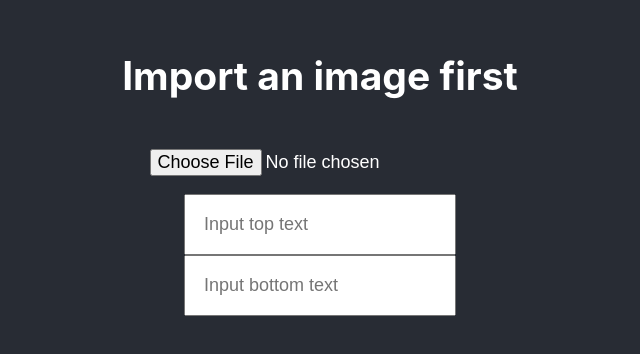
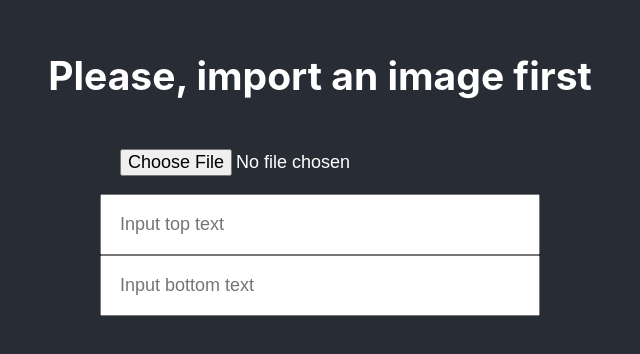
Before and after one commit to leszekkazmierczak/warsawjs-workshop-63, a React (Create React App) app: page / in a window 1280 px wide. Shown: the part 232-586 px from the top of the page, without its empty margins (320-960 px from the left). Built offline with nearby package versions, Linux system fonts and the light colour scheme.

Commit message:
Working version

```diff
--- a/src/App.js
+++ b/src/App.js
@@ -5,19 +5,11 @@ import Capture from "./components/Capture";
 function App() {
   const [file, setFile] = useState();
   const [preview, setPreview] = useState();
-  const [text1, setText1] = useState("Text1");
-  const [text2, setText2] = useState("Text2");
+  const [text1, setText1] = useState("Top text");
+  const [text2, setText2] = useState("Bottom text");
 
   const onFileInputChange = (event) => {
     setFile(event.target.files[0]);
-  };
-
-  const onTextTopInputChange = (event) => {
-    setText1(event.target.value);
-  };
-
-  const onTextBottomInputChange = (event) => {
-    setText2(event.target.value);
   };
 
   useEffect(() => {
@@ -38,19 +30,19 @@ function App() {
         {preview ? (
           <Capture img={preview} textTop={text1} textBottom={text2} />
         ) : (
-          <h2>Import an image first</h2>
+          <h2>Please, import an image first</h2>
         )}
         <input type={"file"} onChange={onFileInputChange} />
 
         <input
           type={"text1"}
           placeholder="Input top text"
-          onChange={onTextTopInputChange}
+          onChange={({ target }) => setText1(target.value)}
         />
         <input
           type={"text2"}
           placeholder="Input bottom text"
-          onChange={onTextBottomInputChange}
+          onChange={({ target }) => setText2(target.value)}
         />
       </header>
     </div>
--- a/src/Custom.css
+++ b/src/Custom.css
@@ -11,12 +11,13 @@ button {
 input {
     padding: 1em;
     font-size:18px;
+    min-width: 400px;
 }
 
 .memeText {
     font-family: Impact, Haettenschweiler, 'Arial Narrow Bold', sans-serif;
     z-index: 1;
     font-weight: bold;
-    font-size: 1.8em;
+    font-size: 36px;
     text-transform: uppercase;
 }
--- a/src/components/Capture.js
+++ b/src/components/Capture.js
@@ -32,10 +32,10 @@ const Capture = ({ img, textTop, textBottom }) => {
           backgroundImage: `url(${img})`,
           backgroundSize: "cover",
           backgroundPosition: "center",
+          backgroundRepeat: "no-repeat",
           position: "relative",
-          width: 450,
-          height: 800,
-          backgroundRepeat: "no-repeat",
+          width: 400,
+          height: 600,
           display: "flex",
           justifyContent: "space-between",
           flexDirection: "column",
```
